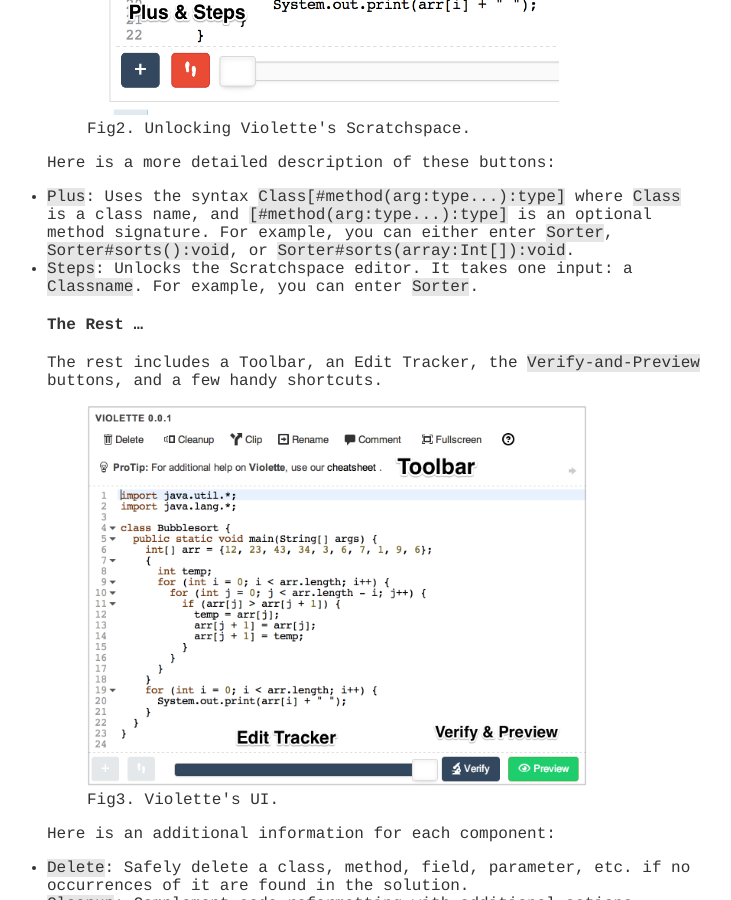
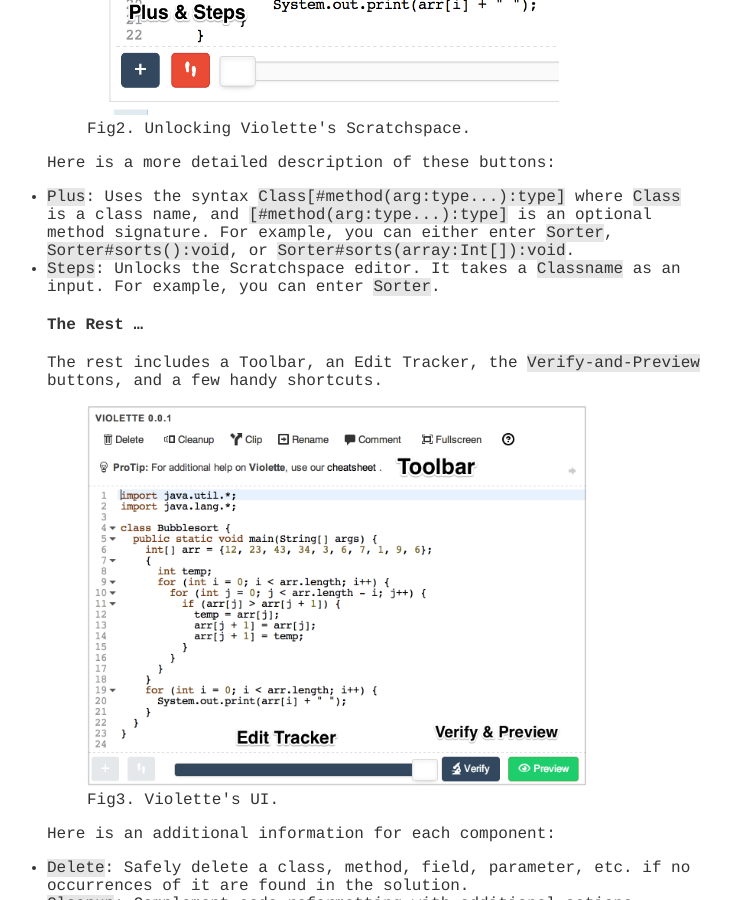
Before and after one commit to hsanchez/hsanchez.github.io, a Jekyll site: the page built from posts/thesiswork/tools/_posts/2014-07-22-violette.md, in a window 1280 px wide and 900 px high, scrolled down 1092 px. Shown: the whole window, without its empty margins (263-994 px from the left). Built offline with Jekyll 4.4.1, drawn with Linux system fonts in a browser that asks for light colours; Markdown is read by kramdown in place of the engine named in the settings.

Commit message:
fixed typo

```diff
--- a/posts/thesiswork/tools/_posts/2014-07-22-violette.md
+++ b/posts/thesiswork/tools/_posts/2014-07-22-violette.md
@@ -25,7 +25,7 @@ The `Plus-and-Steps` buttons are the first (and easiest way) to get started with
 Here is a more detailed description of these buttons:
 
 * `Plus`: Uses the syntax `Class[#method(arg:type...):type]` where `Class` is a class name, and `[#method(arg:type...):type]` is an optional method signature. For example, you can either enter `Sorter`, `Sorter#sorts():void`, or `Sorter#sorts(array:Int[]):void`.
-* `Steps`: Unlocks the Scratchspace editor. It takes one input: a `Classname`. For example, you can enter `Sorter`.
+* `Steps`: Unlocks the Scratchspace editor. It takes a `Classname` as an input. For example, you can enter `Sorter`.
 
 # The Rest ...
 
```
